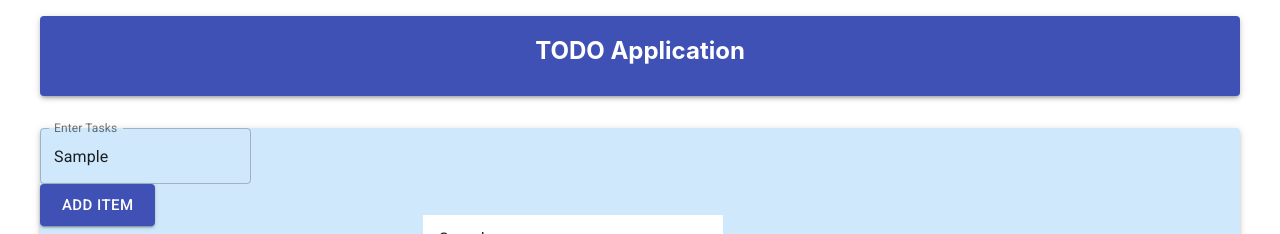
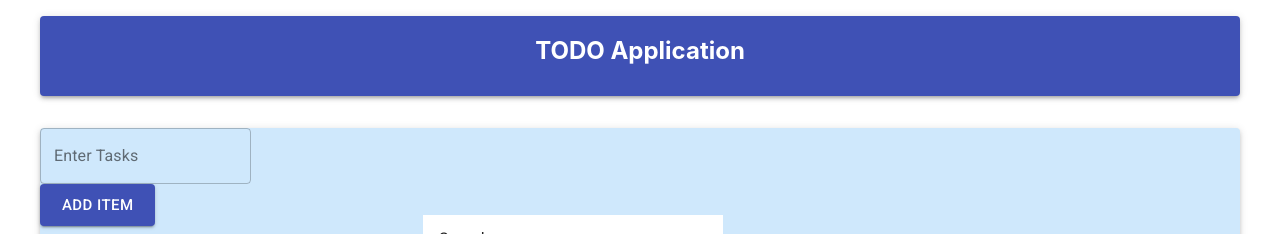
Before and after one commit to megha201095/todo-app, a React (Create React App) app: page / in a window 1280 px wide. Both pictures are taken after typing "Sample" into the empty fields and a click on the button "ADD ITEM". Shown: the top 234 px of the page. Built offline with nearby package versions, Linux system fonts and the light colour scheme.

Commit message:
session storage updated

```diff
--- a/src/components/List.jsx
+++ b/src/components/List.jsx
@@ -19,12 +19,13 @@ const useStyles = makeStyles((theme) => ({
 
 const RenderRow = (props) => {
   const { index, style, data } = props;
-  const sessionData = [sessionStorage.getItem('listData') || '']
-console.log('---session ---', sessionData);
   return data.map(i => (
-          <ListItem button style={style} key={index} disablePadding>
+    <div styles={{ height: '500px', overflowY: 'scroll' }}>
+        <ListItem button style={style} key={index} disablePadding>
           <ListItemText primary={i} />
-          </ListItem>
+        </ListItem>
+    </div>
+
   ))
 }
 
--- a/src/pages/Home.jsx
+++ b/src/pages/Home.jsx
@@ -3,20 +3,34 @@ import {TextField} from '@material-ui/core';
 import Button from '@material-ui/core/Button';
 import ItemList from '../components/List';
 
-class InputField extends React.Component {
+class HomePage extends React.Component {
 
     constructor(props) {
         super(props);
+        const list  = this.getSessionData();
         this.state = {
             task : '',
-            list: []
+            list: list || []
         };
+      }
+
+    /*************************************************************************
+      Function to get the values of items in list stored in session storage
+    *************************************************************************/
+      getSessionData = () => {
+        try{
+          let list = sessionStorage.getItem('listData');
+          list = list && JSON.parse(list);
+          return list;
+        } catch(err){
+          return null;
+        }
       }
 
 
     /**************************************************
       Function to get the input value fron the textbox
-      e -> event
+       e -> event
     ***************************************************/
     handleOnchange = (e) => {
         this.setState({
@@ -32,13 +46,16 @@ class InputField extends React.Component {
       this.setState({
         list:[...this.state.list, task],
         task: ''
-      })
-      sessionStorage.setItem('listData', this.state.list);
+      },
+      ()=>{
+        sessionStorage.setItem('listData', JSON.stringify(this.state.list));
+      }
+      )
     }
 
     render() {
       const classes = this.props;
-      const { list } = this.state
+      const { list, task } = this.state
       return (
         <>
         <form className={classes.root} noValidate autoComplete="off">
@@ -46,6 +63,7 @@ class InputField extends React.Component {
          label="Enter Tasks"
          variant="outlined"
          size="medium"
+         value={task}
          onChange={event => this.handleOnchange(event)}
          onKeyPress={(e) => { e.key === 'Enter' && e.preventDefault() //Ristrict to refresh on enter
            if(e.key === 'Enter')     //Enter key will also add values to the list
@@ -61,4 +79,4 @@ class InputField extends React.Component {
       );
     }
   }
-  export default InputField
+  export default HomePage;
```
